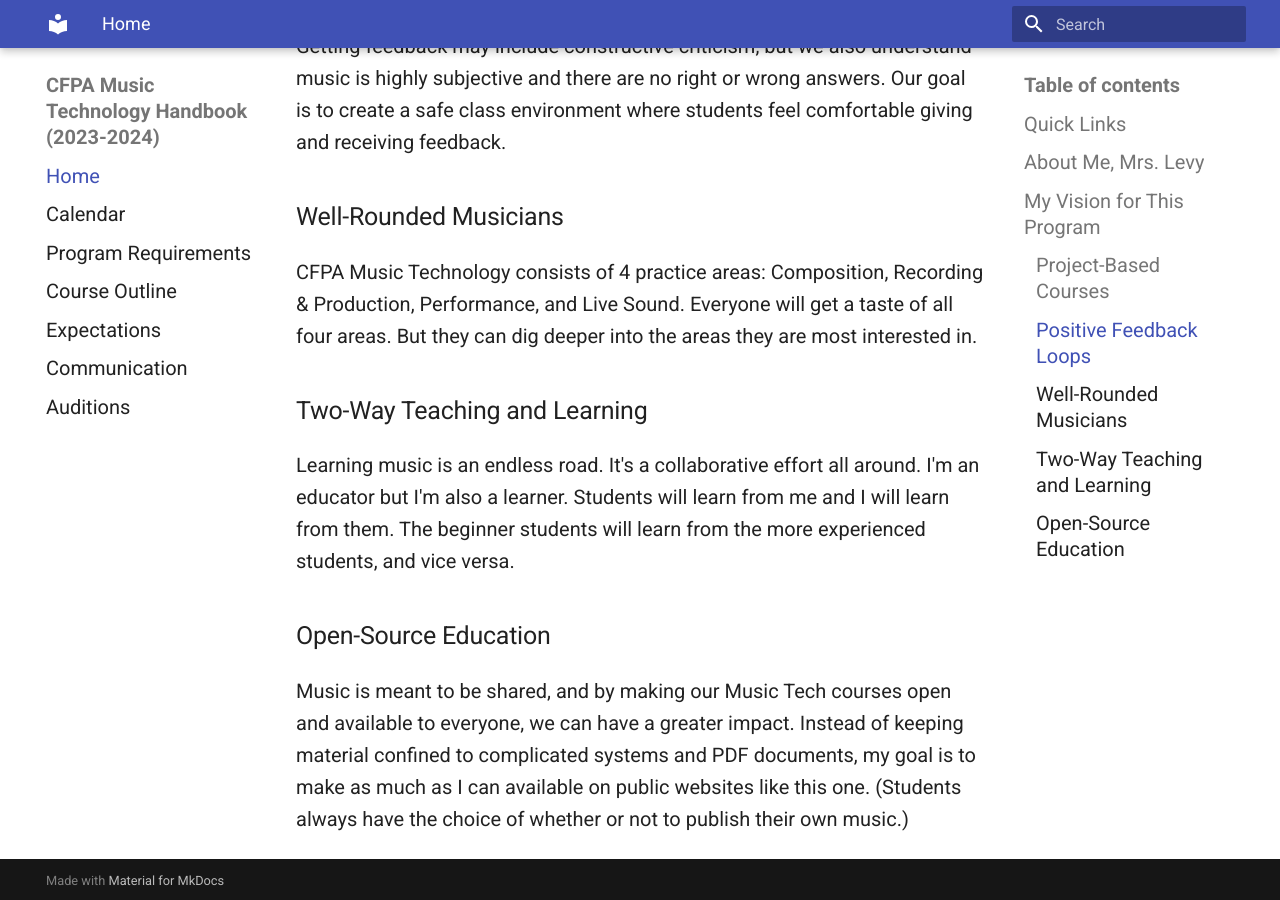
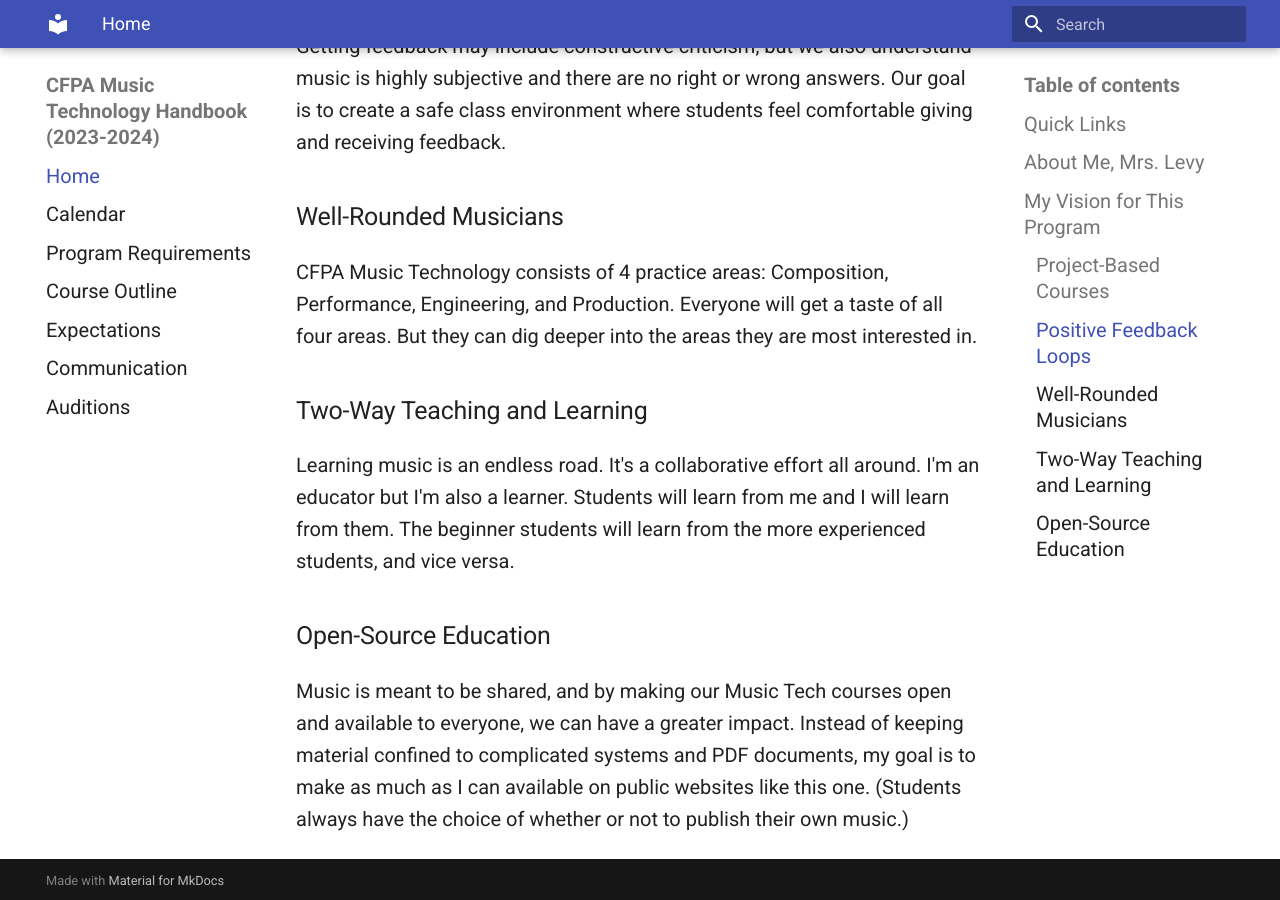
Before and after one commit to sophia-sms/handbook, an MkDocs documentation site: the page built from docs/index.md, in a window 1280 px wide and 900 px high, scrolled down 1554 px. Built offline with MkDocs 1.6.1 and Material for MkDocs 9.7.7, drawn with Linux system fonts in a browser that asks for light colours.

Commit message:
update CPEP in home

```diff
--- a/docs/index.md
+++ b/docs/index.md
@@ -32,7 +32,7 @@ Getting feedback on your music is an important stage of music making. Getting fe
 
 ### Well-Rounded Musicians
 
-CFPA Music Technology consists of 4 practice areas: Composition, Recording & Production, Performance, and Live Sound. Everyone will get a taste of all four areas. But they can dig deeper into the areas they are most interested in.
+CFPA Music Technology consists of 4 practice areas: Composition, Performance, Engineering, and Production. Everyone will get a taste of all four areas. But they can dig deeper into the areas they are most interested in.
 
 ### Two-Way Teaching and Learning
 
```
